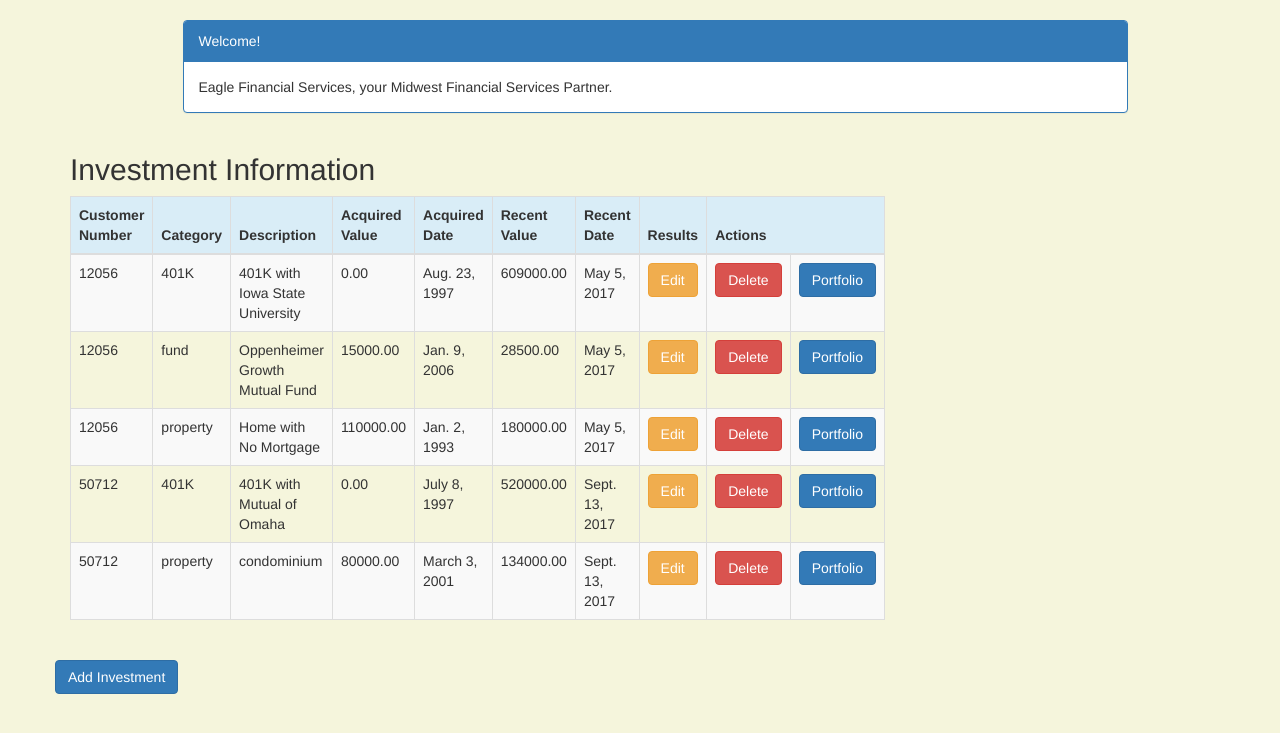
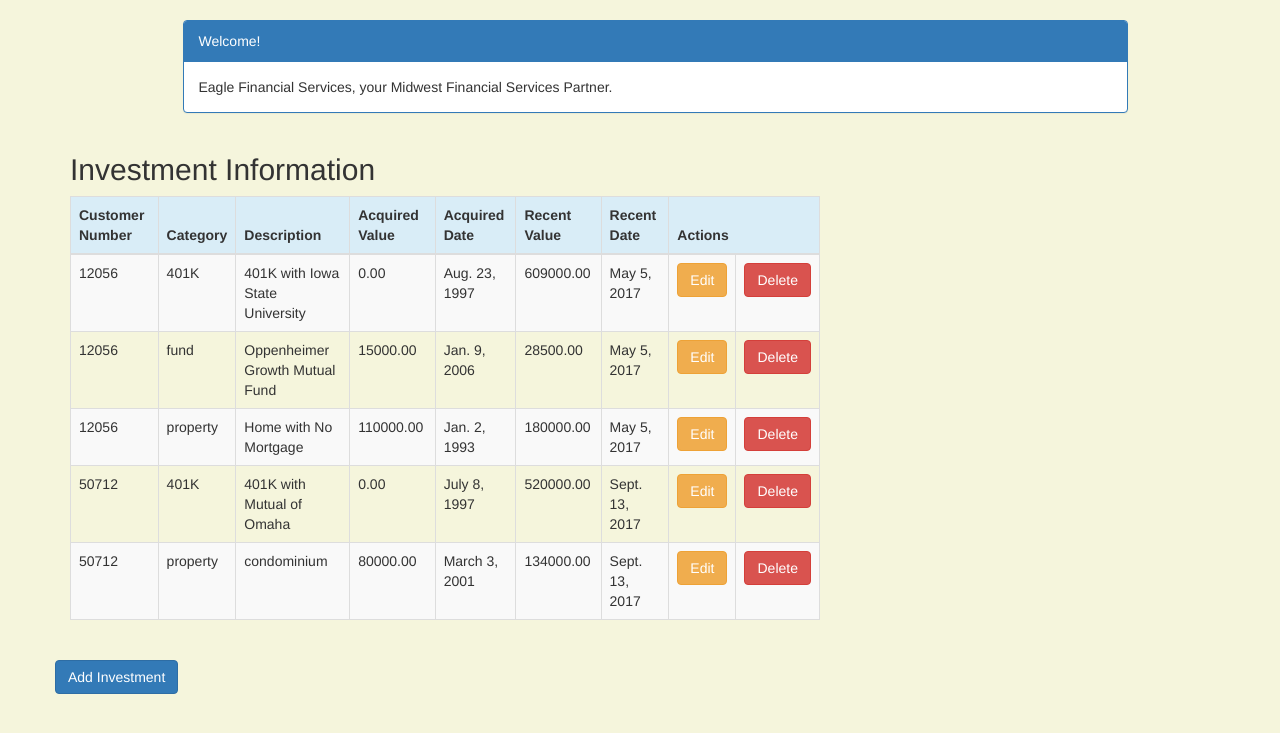
Before and after one commit to Jantz021991/MSD8210Fall2017-Assignment, a Django app: page /investment/ in a window 1280 px wide. Shown: the part 52-785 px from the top of the page. Run offline with Django 3.2, Linux system fonts and the light colour scheme; a user stored in the database is signed in; data comes from the database, SQL or seed files in the repository; both versions use the stored data as it was after the commit; some libraries are stand-ins or nearby versions.

Commit message:
Fourth commit

```diff
--- a/efsblog/portfolio/templates/portfolio/investment_list.html
+++ b/efsblog/portfolio/templates/portfolio/investment_list.html
@@ -41,8 +41,7 @@
                 <th>Acquired Date</th>
                 <th>Recent Value</th>
                 <th>Recent Date</th>
-                <th>Results</th>
-                <th colspan="3">Actions</th>
+                <th colspan="2">Actions</th>
             </tr>
             </thead>
             <tbody>
@@ -60,9 +59,6 @@
                            onclick="return confirm('Are you sure you want to delete?')"
                            class="btn btn-danger">Delete</a>
                     </td>
-                    <td><a href="{% url 'portfolio:portfolio' pk=investment.pk %}"
-                           class="btn btn-primary">Portfolio</a>
-                    </td>
                 </tr>
             {% endfor %}
             </tbody>
--- a/efsblog/portfolio/views.py
+++ b/efsblog/portfolio/views.py
@@ -128,8 +128,8 @@ def investment_edit(request, pk):
            # stock.customer = stock.id
            investment.updated_date = timezone.now()
            investment.save()
-           investments = Investment.objects.filter(acquired_data__lte=timezone.now())
-           return render(request, 'portfolio/investment_list.html', {'investments': investment})
+           investments = Investment.objects.filter(acquired_date__lte=timezone.now())
+           return render(request, 'portfolio/investment_list.html', {'investments': investments})
    else:
        # print("else")
        form = InvestmentForm(instance = investment)
```
Also changed, not shown: efsblog/db.sqlite3.
